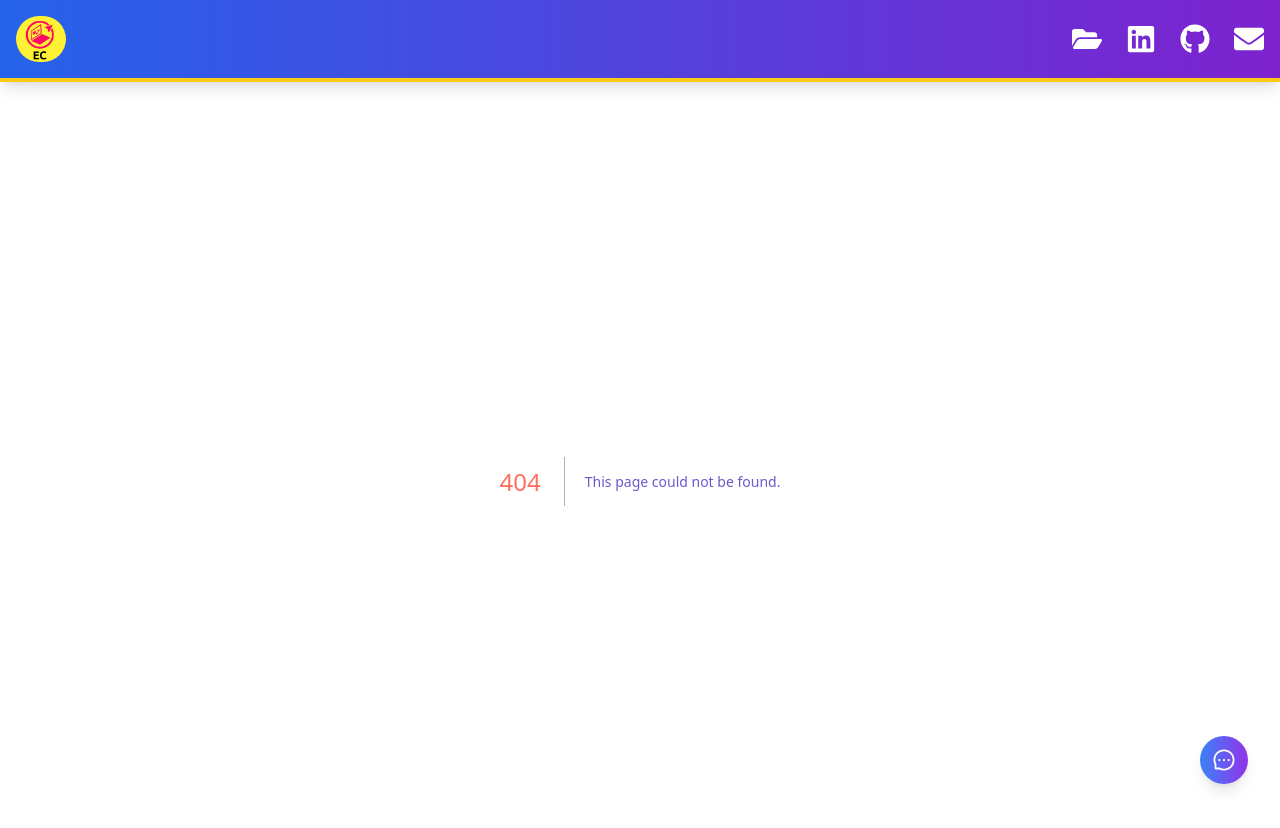
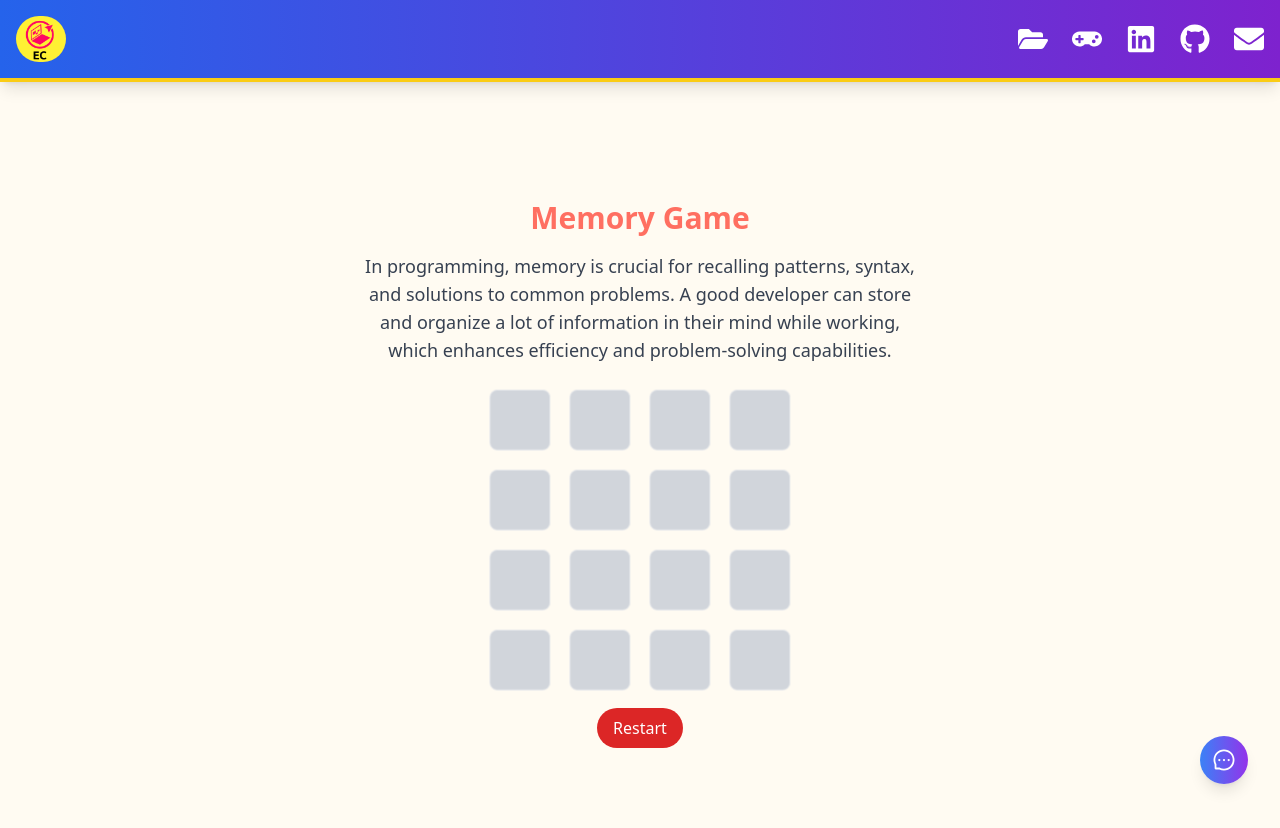
Before and after one commit to Emicararo92/-MyPortfolio, a Next.js app: page /Games in a window 1280 px wide. Before the commit this address had no page. Shown: the top 828 px of the page. Built offline with nearby package versions, Linux system fonts and the light colour scheme.

Commit message:
VideoGame

```diff
--- a/package.json
+++ b/package.json
@@ -9,6 +9,8 @@
     "lint": "next lint"
   },
   "dependencies": {
+    "framer-motion": "^11.11.9",
+    "howler": "^2.2.4",
     "next": "14.2.15",
     "react": "^18",
     "react-dom": "^18",
@@ -17,6 +19,7 @@
     "react-slick": "^0.30.2",
     "sharp": "^0.33.5",
     "slick-carousel": "^1.8.1",
+    "sweetalert2": "^11.14.3",
     "swiper": "^11.1.14"
   },
   "devDependencies": {
--- /dev/null
+++ b/src/app/Games/page.tsx
@@ -0,0 +1,5 @@
+import MemoryGame from "@/components/Juego/juego";
+
+export default function Game() {
+  return <MemoryGame />;
+}
--- a/src/app/page.tsx
+++ b/src/app/page.tsx
@@ -35,6 +35,25 @@ export default function Home() {
 
   return (
     <div className="min-h-screen bg-gradient-to-br from-blue-500 to-purple-600 p-8 flex flex-col justify-center items-center">
+      <div className="fixed top-28 left-4 flex flex-col space-y-2">
+        <button
+          onClick={() => {
+            setLanguage("en");
+          }}
+          className="flex items-center justify-center w-10 h-10 bg-blue-600 text-white rounded-full hover:bg-blue-700 transition duration-200"
+        >
+          <Image src={usaFlag} alt="USA Flag" width={25} height={25} />
+        </button>
+        <button
+          onClick={() => {
+            setLanguage("es");
+          }}
+          className="flex items-center justify-center w-10 h-10 bg-red-600 text-white rounded-full hover:bg-red-700 transition duration-200"
+        >
+          <Image src={spainFlag} alt="Spain Flag" width={25} height={25} />
+        </button>
+      </div>
+
       <header className="text-center flex items-center flex-col gap-10 mb-12">
         <h1 className="text-5xl font-bold text-white">Emiliano Cararo</h1>
         <div>
@@ -75,27 +94,6 @@ export default function Home() {
         </h3>
         <p className="text-xl text-gray-300 mb-4">{descriptions[language]}</p>
       </section>
-
-      {/* Iconos de cambio de idioma */}
-      <div className="fixed right-4 flex flex-col space-y-4">
-        <button
-          onClick={() => {
-            setLanguage("en");
-          }}
-          className="flex items-center justify-center w-12 h-12 bg-blue-500 text-white rounded-full hover:bg-blue-600 transition duration-200"
-        >
-          <Image src={usaFlag} alt="USA Flag" width={30} height={30} />
-        </button>
-        <button
-          onClick={() => {
-            setLanguage("es");
-          }}
-          className="flex items-center justify-center w-12 h-12 bg-red-600 text-white rounded-full hover:bg-red-700 transition duration-200"
-        >
-          <Image src={spainFlag} alt="Spain Flag" width={30} height={30} />
-        </button>
-      </div>
-
       <footer className="text-center text-white mt-16">
         <p>&copy; 2024 Emiliano Cararo - All rights reserved</p>
       </footer>
--- /dev/null
+++ b/src/components/Juego/juego.tsx
@@ -0,0 +1,156 @@
+"use client";
+
+import { useEffect, useState } from "react";
+import {
+  FaReact,
+  FaNode,
+  FaPython,
+  FaJava,
+  FaHtml5,
+  FaCss3Alt,
+  FaGit,
+  FaDocker,
+} from "react-icons/fa";
+import { motion } from "framer-motion";
+import Swal from "sweetalert2";
+
+interface Card {
+  id: number;
+  icon: JSX.Element;
+}
+
+const icons: Card[] = [
+  { id: 1, icon: <FaReact /> },
+  { id: 2, icon: <FaNode /> },
+  { id: 3, icon: <FaPython /> },
+  { id: 4, icon: <FaJava /> },
+  { id: 5, icon: <FaHtml5 /> },
+  { id: 6, icon: <FaCss3Alt /> },
+  { id: 7, icon: <FaGit /> },
+  { id: 8, icon: <FaDocker /> },
+  { id: 9, icon: <FaReact /> },
+  { id: 10, icon: <FaNode /> },
+  { id: 11, icon: <FaPython /> },
+  { id: 12, icon: <FaJava /> },
+  { id: 13, icon: <FaHtml5 /> },
+  { id: 14, icon: <FaCss3Alt /> },
+  { id: 15, icon: <FaGit /> },
+  { id: 16, icon: <FaDocker /> },
+];
+
+const MemoryGame = () => {
+  const [cards, setCards] = useState<Card[]>([]);
+  const [flippedCards, setFlippedCards] = useState<number[]>([]);
+  const [matchedCards, setMatchedCards] = useState<number[]>([]);
+  const [disabled, setDisabled] = useState(false);
+
+  // eslint-disable-next-line @typescript-eslint/no-unused-vars
+  const [feedbackMessage, setFeedbackMessage] = useState<string | null>(null);
+
+  useEffect(() => {
+    const shuffledCards = [...icons].sort(() => Math.random() - 0.5);
+    setCards(shuffledCards);
+  }, []);
+
+  const handleCardClick = (id: number) => {
+    if (disabled || flippedCards.includes(id) || matchedCards.includes(id))
+      return;
+
+    setFlippedCards((prev) => [...prev, id]);
+
+    if (flippedCards.length === 1) {
+      setDisabled(true);
+      const firstCard = flippedCards[0];
+      const secondCard = id;
+
+      const firstCardIndex = cards.findIndex((card) => card.id === firstCard);
+      const secondCardIndex = cards.findIndex((card) => card.id === secondCard);
+
+      if (
+        cards[firstCardIndex].icon.type === cards[secondCardIndex].icon.type
+      ) {
+        setMatchedCards((prev) => [...prev, firstCard, secondCard]);
+        setTimeout(() => {
+          resetFlippedCards();
+          if (matchedCards.length + 2 === cards.length) {
+            Swal.fire({
+              title: "Congratulations!",
+              text: "You have won! 🎊",
+              icon: "success",
+              confirmButtonText: "OK",
+            });
+          }
+        }, 1500);
+      } else {
+        setTimeout(() => resetFlippedCards(), 1000);
+      }
+    }
+  };
+
+  const resetFlippedCards = () => {
+    setFlippedCards([]);
+    setDisabled(false);
+  };
+
+  return (
+    <div className="relative flex flex-col items-center justify-center h-screen">
+      <h1 className="text-3xl font-bold mb-4 juegoMemoria">Memory Game</h1>
+      <p className="text-lg text-center text-gray-700 mb-6">
+        In programming, memory is crucial for recalling patterns, syntax, <br />
+        and solutions to common problems. A good developer can store <br />
+        and organize a lot of information in their mind while working, <br />
+        which enhances efficiency and problem-solving capabilities.
+      </p>
+      <div className="grid grid-cols-4 gap-4">
+        {cards.map((card) => (
+          <motion.div
+            key={card.id}
+            onClick={() => handleCardClick(card.id)}
+            initial={{ scale: 1 }}
+            animate={{
+              scale:
+                flippedCards.includes(card.id) || matchedCards.includes(card.id)
+                  ? 1
+                  : 0.95,
+              rotateY:
+                flippedCards.includes(card.id) || matchedCards.includes(card.id)
+                  ? 0
+                  : 180,
+            }}
+            transition={{ duration: 0.5 }}
+            className={`w-16 h-16 flex items-center justify-center border rounded-lg cursor-pointer ${
+              flippedCards.includes(card.id) || matchedCards.includes(card.id)
+                ? "bg-blue-600 text-white"
+                : "bg-gray-300"
+            }`}
+          >
+            {(flippedCards.includes(card.id) ||
+              matchedCards.includes(card.id)) && (
+              <div className="text-4xl">{card.icon}</div>
+            )}
+          </motion.div>
+        ))}
+      </div>
+      {feedbackMessage && (
+        <div className="absolute text-4xl font-bold text-green-500">
+          {feedbackMessage}
+        </div>
+      )}
+      <div className="mb-4">
+        <button
+          onClick={() => {
+            const shuffledCards = [...icons].sort(() => Math.random() - 0.5);
+            setCards(shuffledCards);
+            setMatchedCards([]);
+            setFlippedCards([]);
+          }}
+          className="mt-4 bg-red-600 text-white rounded-full hover:bg-red-700 px-4 py-2"
+        >
+          Restart
+        </button>
+      </div>
+    </div>
+  );
+};
+
+export default MemoryGame;
--- a/src/components/NavBar/navbar.tsx
+++ b/src/components/NavBar/navbar.tsx
@@ -1,7 +1,13 @@
 "use client";
 
 import Link from "next/link";
-import { FaLinkedin, FaGithub, FaFolderOpen, FaEnvelope } from "react-icons/fa";
+import {
+  FaLinkedin,
+  FaGithub,
+  FaFolderOpen,
+  FaEnvelope,
+  FaGamepad,
+} from "react-icons/fa"; // Import the gamepad icon
 import Image from "next/image";
 import logo from "../../../public/logo1.png";
 
@@ -22,6 +28,11 @@ export default function Navbar() {
         <div className="flex space-x-6">
           <Link href="../Proyectos" aria-label="Proyectos">
             <FaFolderOpen className="text-white text-3xl hover:text-yellow-300 transition-transform transform hover:scale-110" />
+          </Link>
+
+
+          <Link href="/Games" aria-label="Juego Memoria">
+            <FaGamepad className="text-white text-3xl hover:text-yellow-300 transition-transform transform hover:scale-110" />
           </Link>
 
           <Link
```
Also changed, not shown: 1 other file (tests, documents, lock files or other folders).
